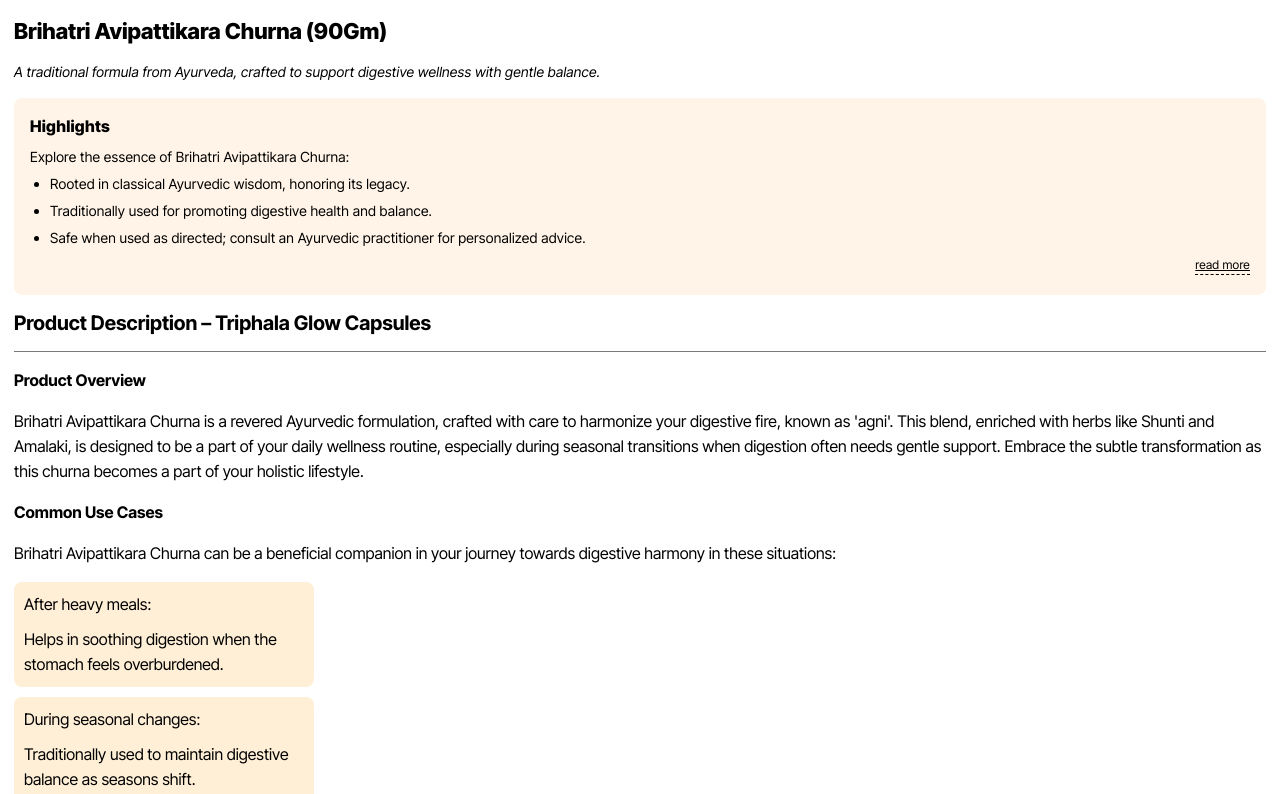
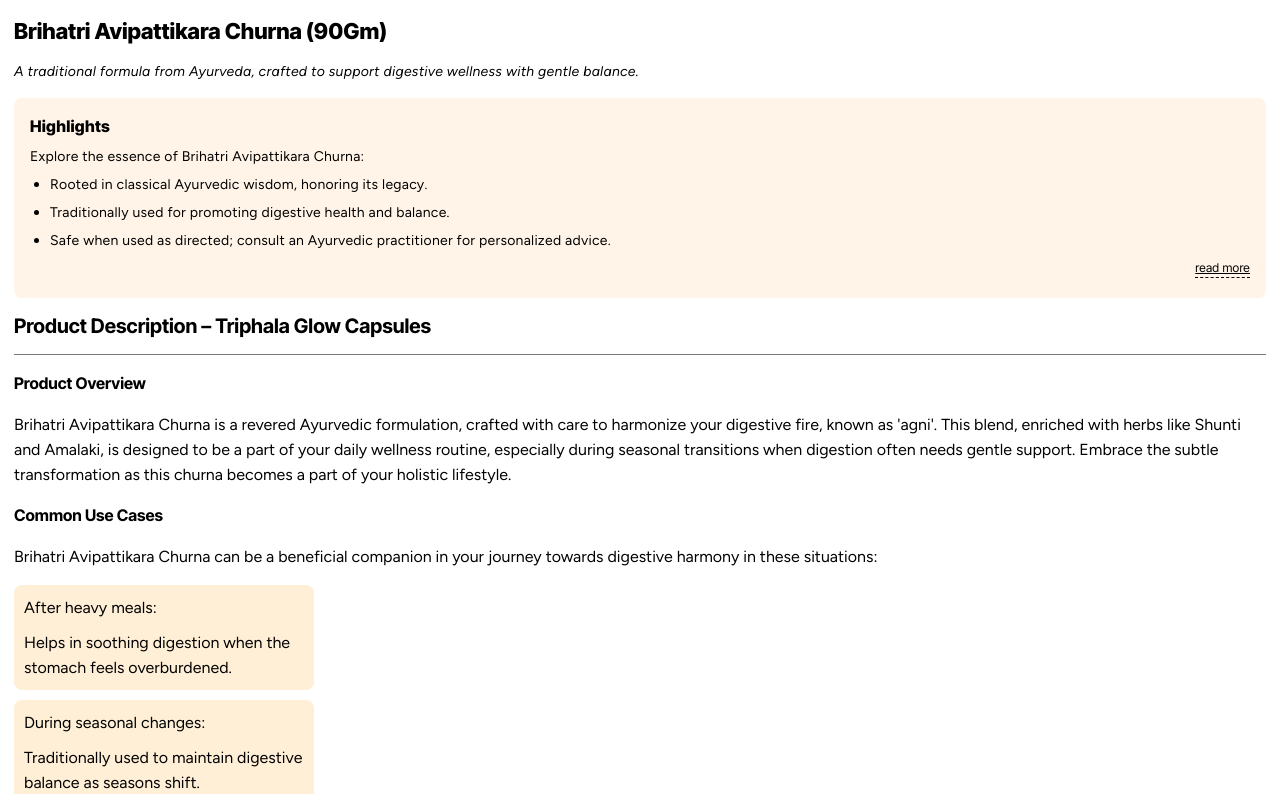
Before and after one commit to TomRoy488/my-vite-app, a React (Vite) app: page / in a window 1280 px wide. Shown: the top 794 px of the page. Built offline with nearby package versions, Linux system fonts and the light colour scheme.

Commit message:
css font family

```diff
--- a/src/index.css
+++ b/src/index.css
@@ -14,6 +14,13 @@
   text-rendering: optimizeLegibility;
   -webkit-font-smoothing: antialiased;
   -moz-osx-font-smoothing: grayscale;
+}
+
+p, span {
+  font-family: "Figtree", sans-serif;
+}
+* p, * span {
+  font-family: "Figtree", sans-serif;
 }
 
 /* Box sizing rules */
```
